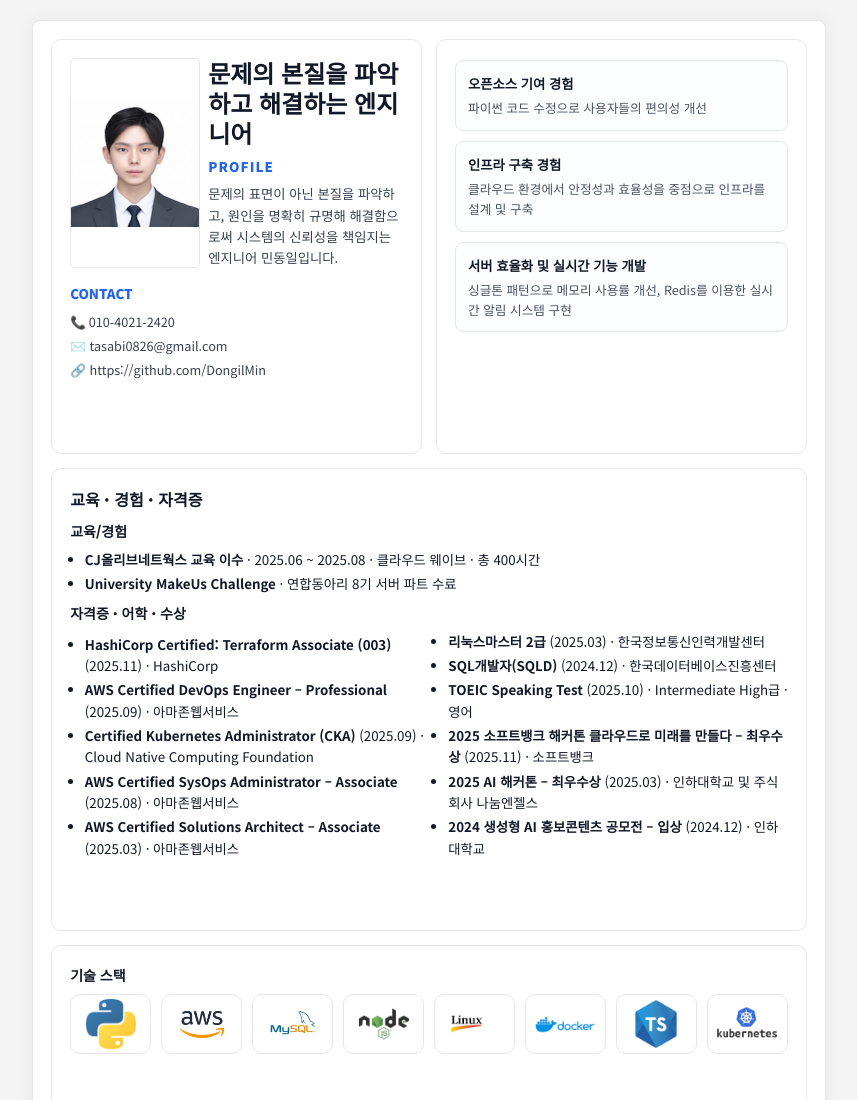
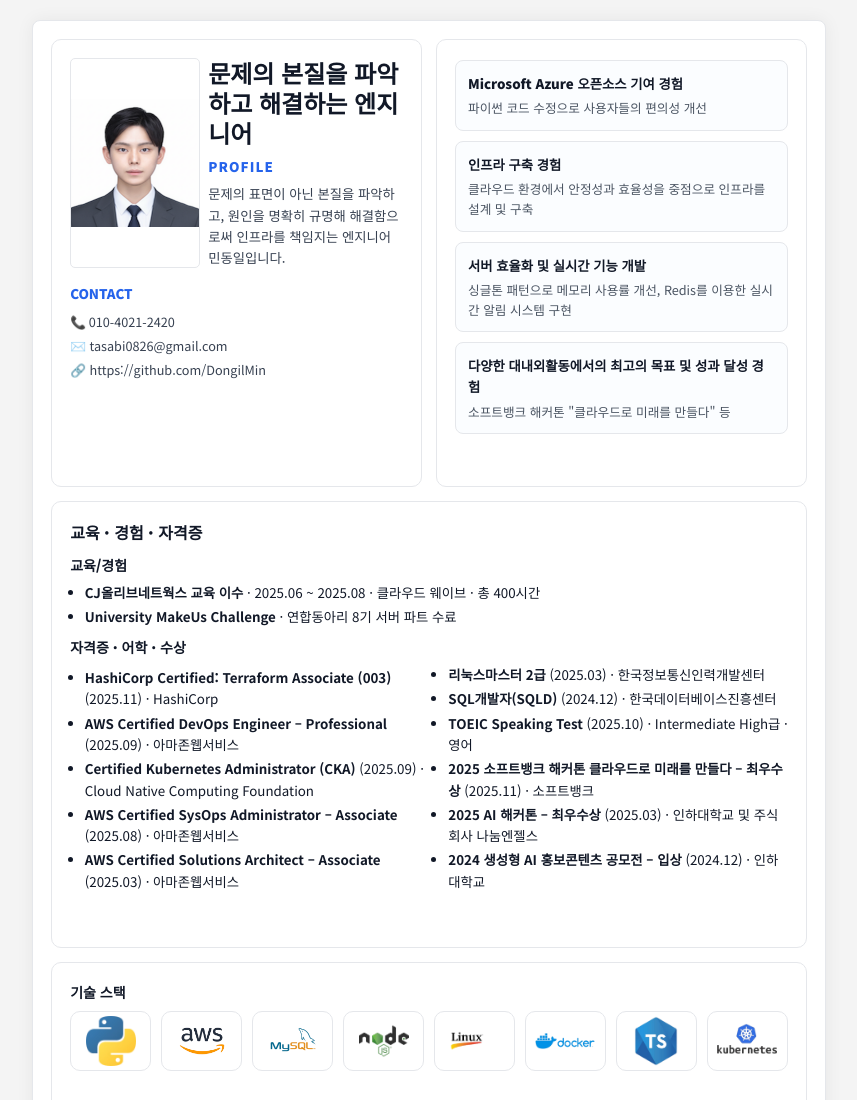
Before and after one commit to DongilMin/DongilMin, a plain HTML site: page index.html in a window 1280 px wide. Shown: the top 1100 px of the page, without its empty margins (211-1068 px from the left). Drawn offline with Linux system fonts and the light colour scheme.

Commit message:
Update index.html

```diff
--- a/index.html
+++ b/index.html
@@ -116,7 +116,7 @@
           <div class="label">PROFILE</div>
           <p class="desc">
             문제의 표면이 아닌 본질을 파악하고, 원인을 명확히 규명해 해결함으로써
-            시스템의 신뢰성을 책임지는 엔지니어 민동일입니다.
+            인프라를 책임지는 엔지니어 민동일입니다.
           </p>
         </div>
       </div>
@@ -133,7 +133,7 @@
     <div class="panel intro-panel">
       <div class="achievement-list">
         <div class="achievement-item">
-          <div class="achievement-title">오픈소스 기여 경험</div>
+          <div class="achievement-title">Microsoft Azure 오픈소스 기여 경험</div>
           <div class="achievement-desc">파이썬 코드 수정으로 사용자들의 편의성 개선</div>
         </div>
         <div class="achievement-item">
@@ -143,6 +143,10 @@
         <div class="achievement-item">
           <div class="achievement-title">서버 효율화 및 실시간 기능 개발</div>
           <div class="achievement-desc">싱글톤 패턴으로 메모리 사용률 개선, Redis를 이용한 실시간 알림 시스템 구현</div>
+        </div>
+        <div class="achievement-item">
+          <div class="achievement-title">다양한 대내외활동에서의 최고의 목표 및 성과 달성 경험</div>
+          <div class="achievement-desc">소프트뱅크 해커톤 "클라우드로 미래를 만들다" 등</div>
         </div>
       </div>
     </div>
```
